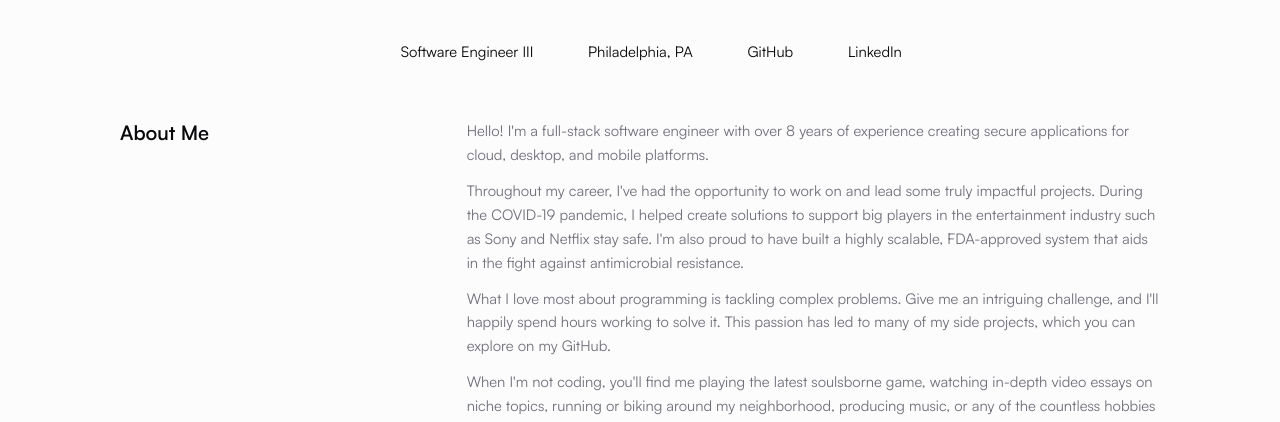
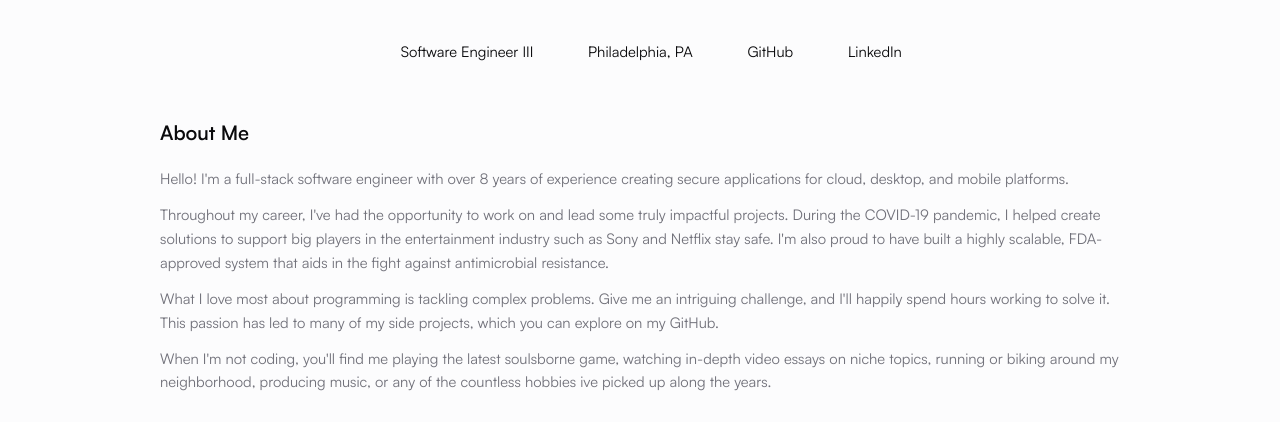
Before and after one commit to scavet64/portfolio-astro, an Astro site: page / in a window 1280 px wide. Shown: the part 358-780 px from the top of the page. Built offline with nearby package versions, Linux system fonts and the light colour scheme; Astro itself is replaced by a stand-in of ours; some icons are missing.

Commit message:
Vertically stack sections on desktop too
- Centers the main content of the site better

```diff
--- a/src/components/Section.astro
+++ b/src/components/Section.astro
@@ -7,25 +7,18 @@ const { class: className, title, id } = Astro.props;
     display: flex;
     flex-direction: column;
     row-gap: 1.25rem;
-    @media (min-width: 768px) {
-      flex-direction: row;
-    }
   }
 
   .section-title {
     font-size: 1.25rem;
     line-height: 1.75rem;
     font-weight: 600;
-	position: sticky;
-	z-index: 101;
-	top: 1rem;
-	max-width: 250px;
 
-	/* background-color: hsl(var(--background)); */
-
-    @media (min-width: 768px) {
-      width: 33.333333%;
-	  max-width: 33.333333%;
+    @media (max-width: 768px) {
+      position: sticky;
+      z-index: 101;
+      top: 1rem;
+      max-width: 250px;
     }
   }
 
@@ -33,10 +26,6 @@ const { class: className, title, id } = Astro.props;
     display: flex;
     flex-direction: column;
     row-gap: 0.75rem;
-
-    @media (min-width: 768px) {
-      width: 66.666667%;
-    }
   }
 </style>
 
--- a/src/layouts/main.astro
+++ b/src/layouts/main.astro
@@ -53,7 +53,7 @@ import Header from "../components/layout/Header.astro";
     width: 100vw;
     min-height: 100vh;
     line-height: 1.625;
-    max-width: 65rem;
+    max-width: 60rem;
     font-size: 0.92rem;
     font-family: "Satoshi", sans-serif;
 
```
